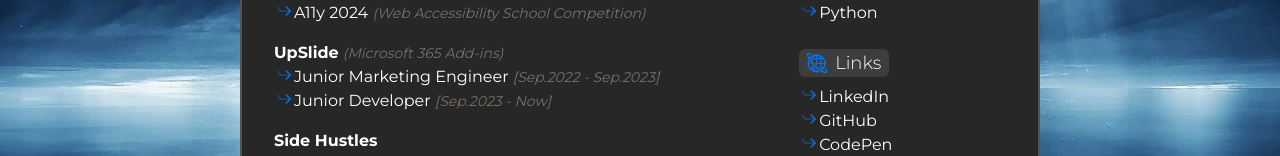
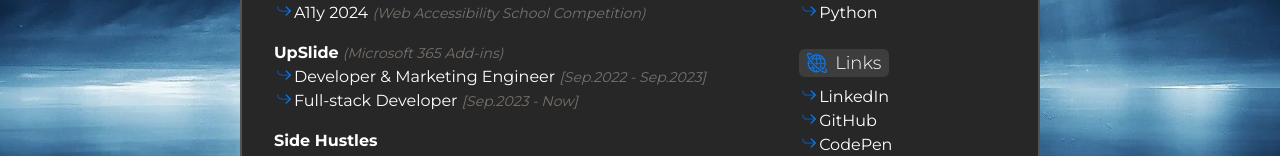
Before and after one commit to antonylgs/portfolio-antony, a Next.js app: page / in a window 1280 px wide. Shown: the part 392-548 px from the top of the page. Built offline with nearby package versions, Linux system fonts and the light colour scheme.

Commit message:
job title

```diff
--- a/src/components/MeWindow.js
+++ b/src/components/MeWindow.js
@@ -99,7 +99,7 @@ const MeWindow = forwardRef(({ childRef, ...props }, ref) => {
                     alt="Arrow from left to right icon"
                   />
                   <span>
-                    Junior Marketing Engineer{" "}
+                    Developer & Marketing Engineer{" "}
                     <span className=" text-sm italic text-stone-500">
                       [Sep.2022 - Sep.2023]
                     </span>
@@ -114,7 +114,7 @@ const MeWindow = forwardRef(({ childRef, ...props }, ref) => {
                     alt="Arrow from left to right icon"
                   />
                   <span>
-                    Junior Developer{" "}
+                    Full-stack Developer{" "}
                     <span className=" text-sm italic text-stone-500">
                       [Sep.2023 - Now]
                     </span>
```
